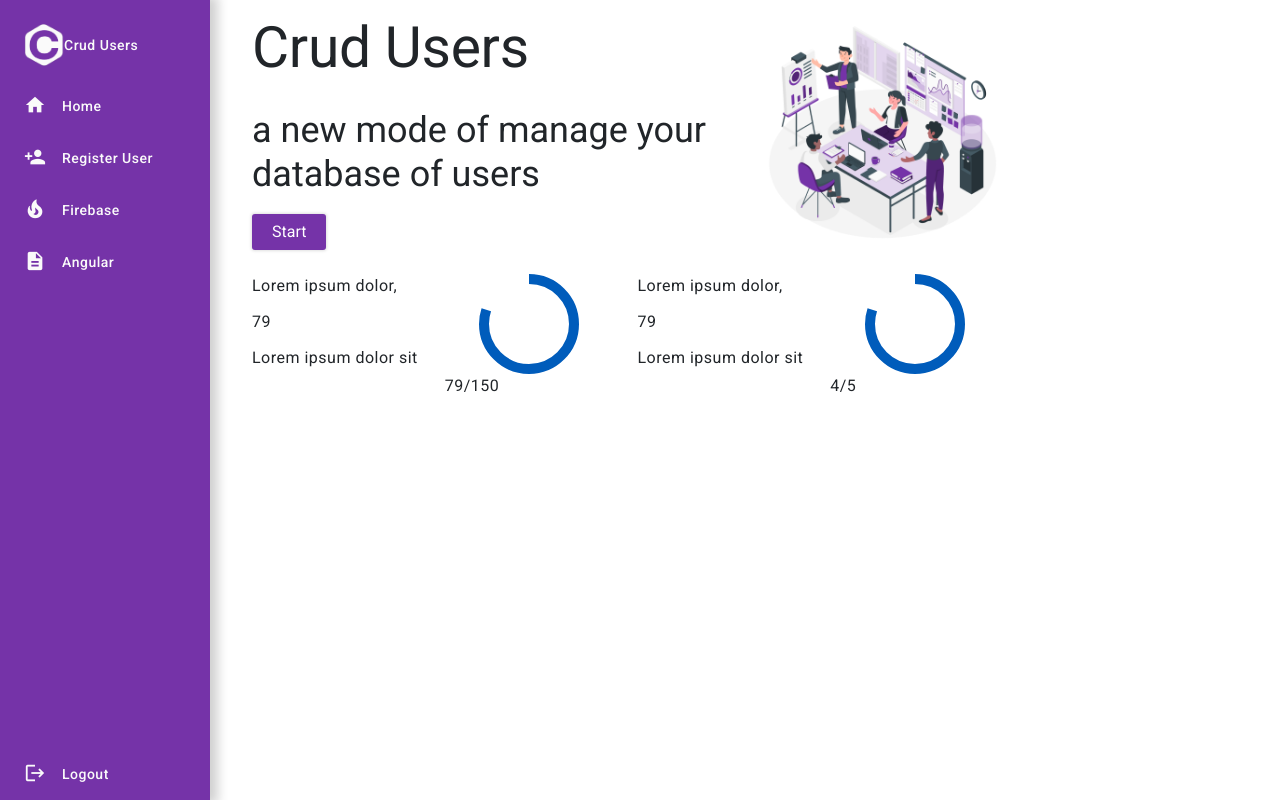
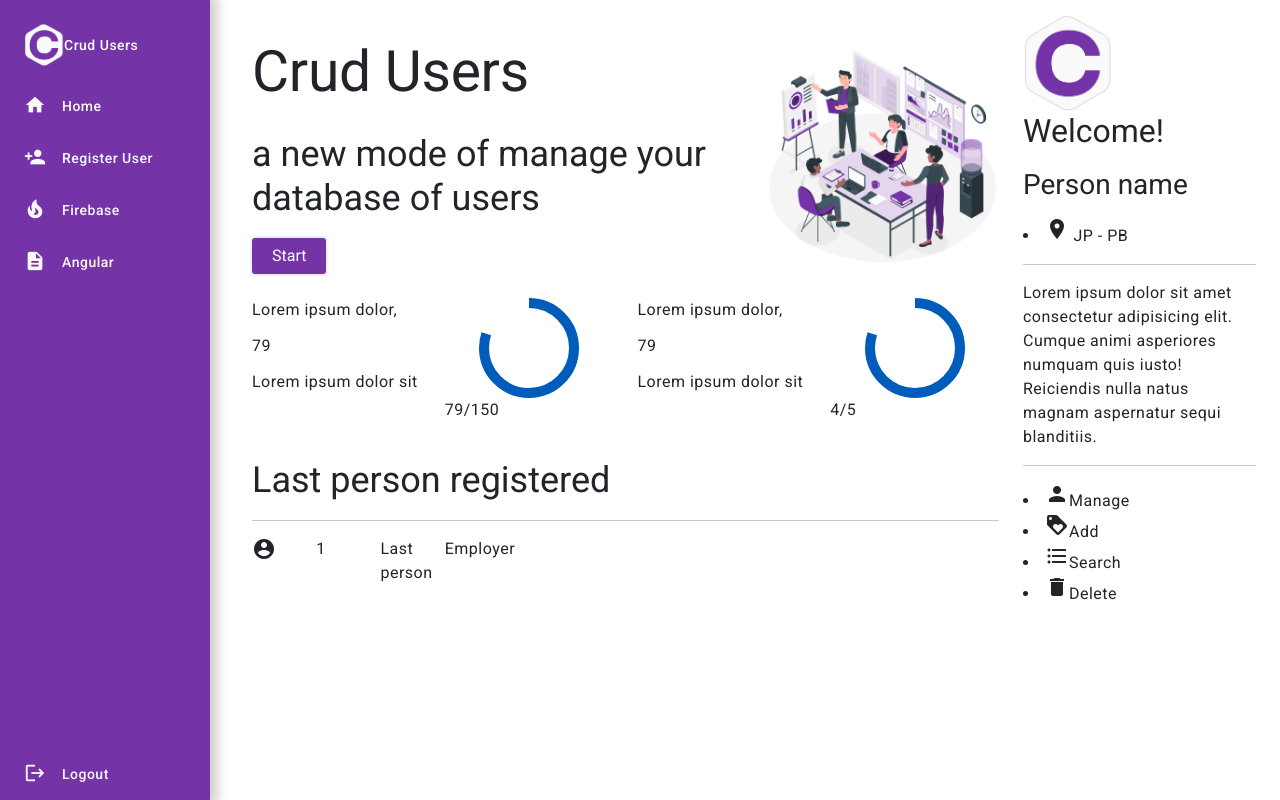
Before and after one commit to GustavoSantos021/CRUD-USERS, an Angular app: page /home in a window 1280 px wide. Built offline with nearby package versions, Linux system fonts and the light colour scheme.

Commit message:
Update home.component.html

```diff
--- a/src/app/pages/home/home.component.html
+++ b/src/app/pages/home/home.component.html
@@ -1,39 +1,41 @@
 <app-menu></app-menu>
 
-<div class="container-fluid pt-3">
-    <div class="row">
-        <!-- LEFT SIDE OF THE SCREEN -->
-        <div class="col-12 col-lg-9">
+<div class="container-fluid pt-3">                                       <!-- HOME CONTAINER -->
+ <div class="row">                                                       <!-- GRID CONTAINER -->
+
+  <div class="col-12 col-lg-9">     <!-- LEFT SIDE OF GRID -->
    <div class="card-info">
-                <div class="row">
+
+    <div class="row mt-4">   <!-- FIRST ROW -->
       <div class="col-12 col-md-8">
        <h1 class="title">Crud Users</h1>
         <h3 class="subtitle">
-                            a new mode of <span>manage</span> your database of users
+          a new mode of
+           <span>manage</span>
+            your database of users
              </h3>
-
             <app-button textButton="Start" routerLink="/users"> </app-button>
           </div>
          <div class="col-12 col-md-4">
-                        <img src="../../../assets/dashboard.png" width="100%" >
+        <img src="../../../assets/dashboard.png" width="100%">
       </div>
-                </div>
-            </div>
+    </div>              <!-- END OF FIRST ROW -->
 
-            <div class="row mt-4">
-                <!-- LEFT CARD -->
-                <div class="col-6 ">
+    <div class="row mt-4">  <!-- SECOND ROW -->
+     <div class="col-6">
       <div class="card-info">
        <div class="row">
-                            <!-- LEFT CARD TEXT -->
-                            <div class="col-6 ">
+        <div class="col-6">
          <p class="subtitle-card">Lorem ipsum dolor,</p>
-                                <p class="number-card"> 79</p>
-                                <p class="span-card">Lorem ipsum dolor sit </p>
+          <p class="number-card">79</p>
+           <p class="span-card">Lorem ipsum dolor sit</p>
             </div>
-                            <!-- LEFT CARD SPINNER -->
             <div class="col-6">
-                            <mat-progress-spinner class="example-margin mx-auto color-spinner" mode="determinate" value="80"></mat-progress-spinner>
+               <mat-progress-spinner
+                 class="example-margin mx-auto color-spinner"
+                 mode="determinate"
+                 value="80">
+                </mat-progress-spinner>
                 <p class="info-spinner">79/150</p>
                  </div>
                  </div>
@@ -41,14 +43,73 @@
                  </div>
                 <div class="col-6">
                 <div class="card-info">
-                        <diV class="row">                            <!-- RIGHT CARD TEXT -->
-                            <div class="col-6 ">
+                <div class="row">
+                <div class="col-6">
                 <p class="subtitle-card">Lorem ipsum dolor,</p>
-                                <p class="number-card"> 79</p>
-                                <p class="span-card">Lorem ipsum dolor sit </p>
+                <p class="number-card">79</p>
+                <p class="span-card">Lorem ipsum dolor sit</p>
             </div>
-                            <!-- RIGHT CARD SPINNER -->
            <div class="col-6">
           <mat-progress-spinner class="example-margin mx-auto color-spinner" mode="determinate" value="80"></mat-progress-spinner>
          <p class="info-spinner">4/5</p>
         </div>
+       </div>
+      </div>
+     </div>
+    </div>                  <!-- END OF SECOND ROW -->
+
+    <div class="row mt-4">      <!-- THIRD ROW -->
+                <div class="col-12">
+                    <div class="card-info">
+                        <h3 class="title">Last person registered</h3>
+                        <hr class="hr">
+                        <div class="row">
+                            <!-- USER ICON AND DETAILS -->
+                            <div class="col-1">
+                                <mat-icon>account_circle</mat-icon>
+                            </div>
+                            <div class="col-1">
+                                <p class="text-p">1</p>
+                            </div>
+                            <div class="col-1">
+                                <p class="text-p">Last person</p>
+                            </div>
+                            <div class="col-1">
+                                <p class="text-p">Employer</p>
+                            </div>
+                        </div>
+                    </div>
+                </div>
+
+    </div>                      <!-- END OF THIRD ROW -->
+
+   </div>
+  </div>                            <!-- END OF GRID LEFT SIDE -->
+
+  <div class="col-12 col-lg-3">     <!-- RIGHT SIDE OF GRID -->
+   <div class="card-info">
+    <div class="container-profile">
+        <img src="../../../assets/logo.png" class="img-profile" width="90px" >
+        <h4>Welcome!</h4>
+        <h5>Person name</h5>
+        <li> <mat-icon>location_on</mat-icon> JP - PB</li>
+
+        <hr class="hr">
+        <p class="text-p">
+            Lorem ipsum dolor sit amet consectetur adipisicing elit.
+            Cumque animi asperiores numquam quis iusto! Reiciendis
+            nulla natus magnam aspernatur sequi blanditiis.
+        </p>
+        <hr class="hr">
+
+        <li><mat-icon>person</mat-icon>Manage</li>
+        <li><mat-icon>loyalty</mat-icon>Add</li>
+        <li><mat-icon>format_list_bulleted</mat-icon>Search</li>
+        <li><mat-icon>delete</mat-icon>Delete</li>
+
+    </div>
+   </div>
+  </div>                            <!-- END OF GRID RIGHT SIDE -->
+
+ </div>                                                                 <!-- END OF GRID CONTAINER -->
+</div>                                                                  <!-- END OF HOME CONTAINER -->
```
Lines whose indentation alone changed are shown as unchanged.
